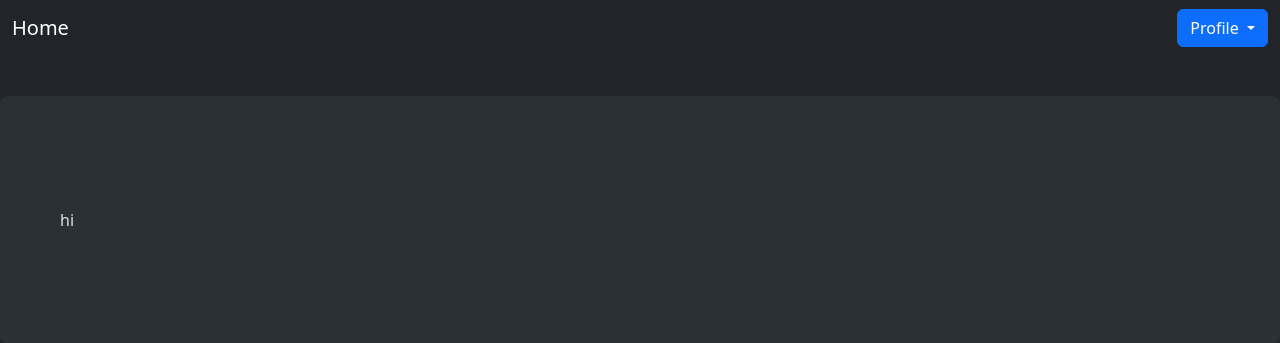
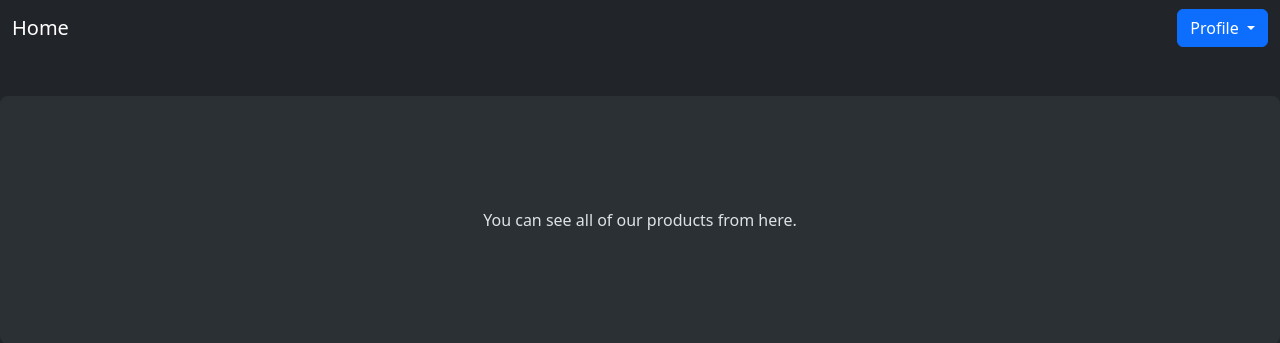
Before and after one commit to MohammadSobhanSt/online-shop, a Django app: page / in a window 1280 px wide. Shown: the top 343 px of the page. Run offline with Django 5.2, Linux system fonts and the light colour scheme; some libraries are stand-ins or nearby versions.

Commit message:
changed the text and style

```diff
--- a/home/templates/home/index.html
+++ b/home/templates/home/index.html
@@ -4,6 +4,6 @@
 
 {% block content %}
 
-    <p class="has-text-centered">hi</p>
+    <p class="text-center">You can see all of our products from here.</p>
 
 {% endblock %}
```
